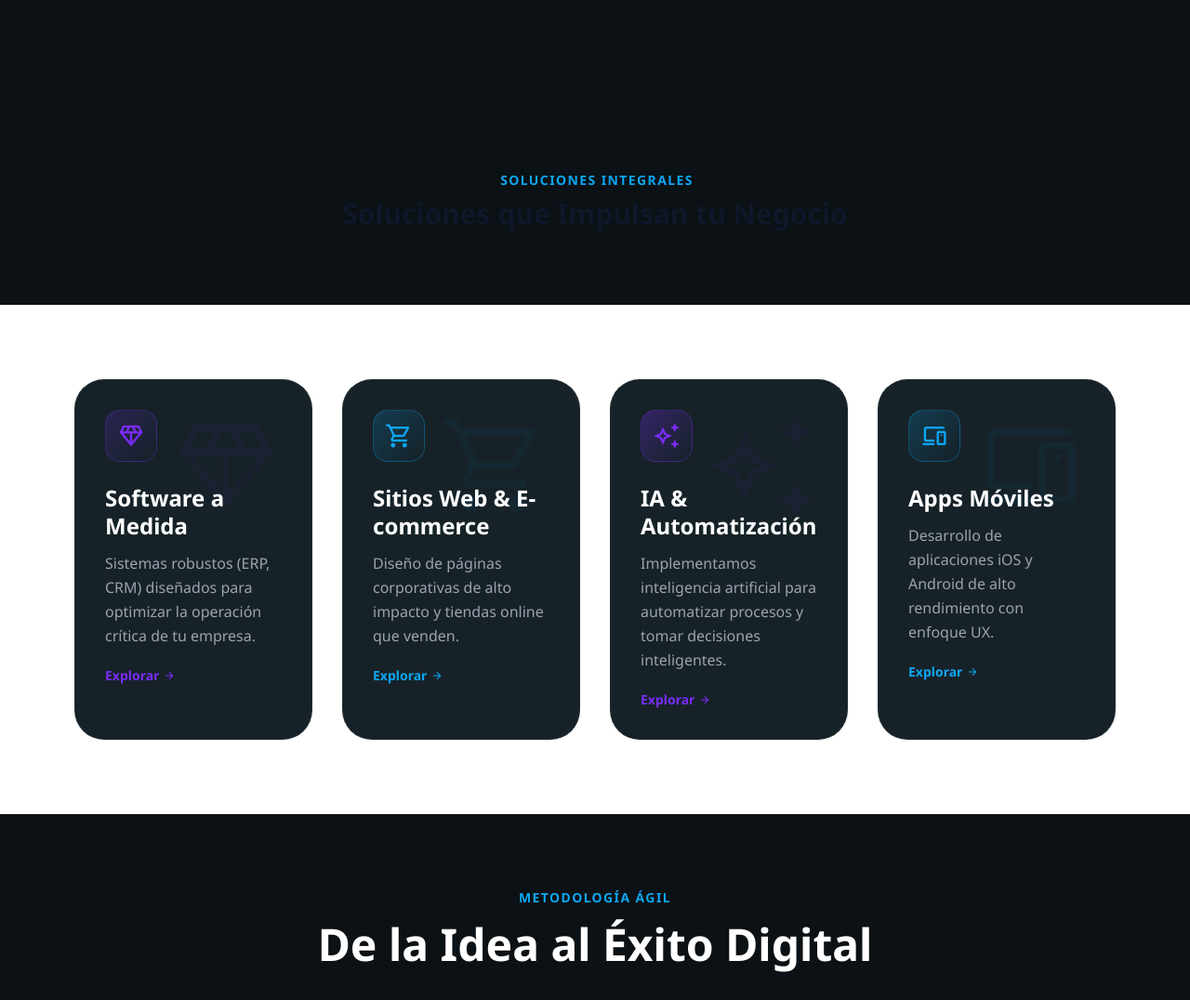
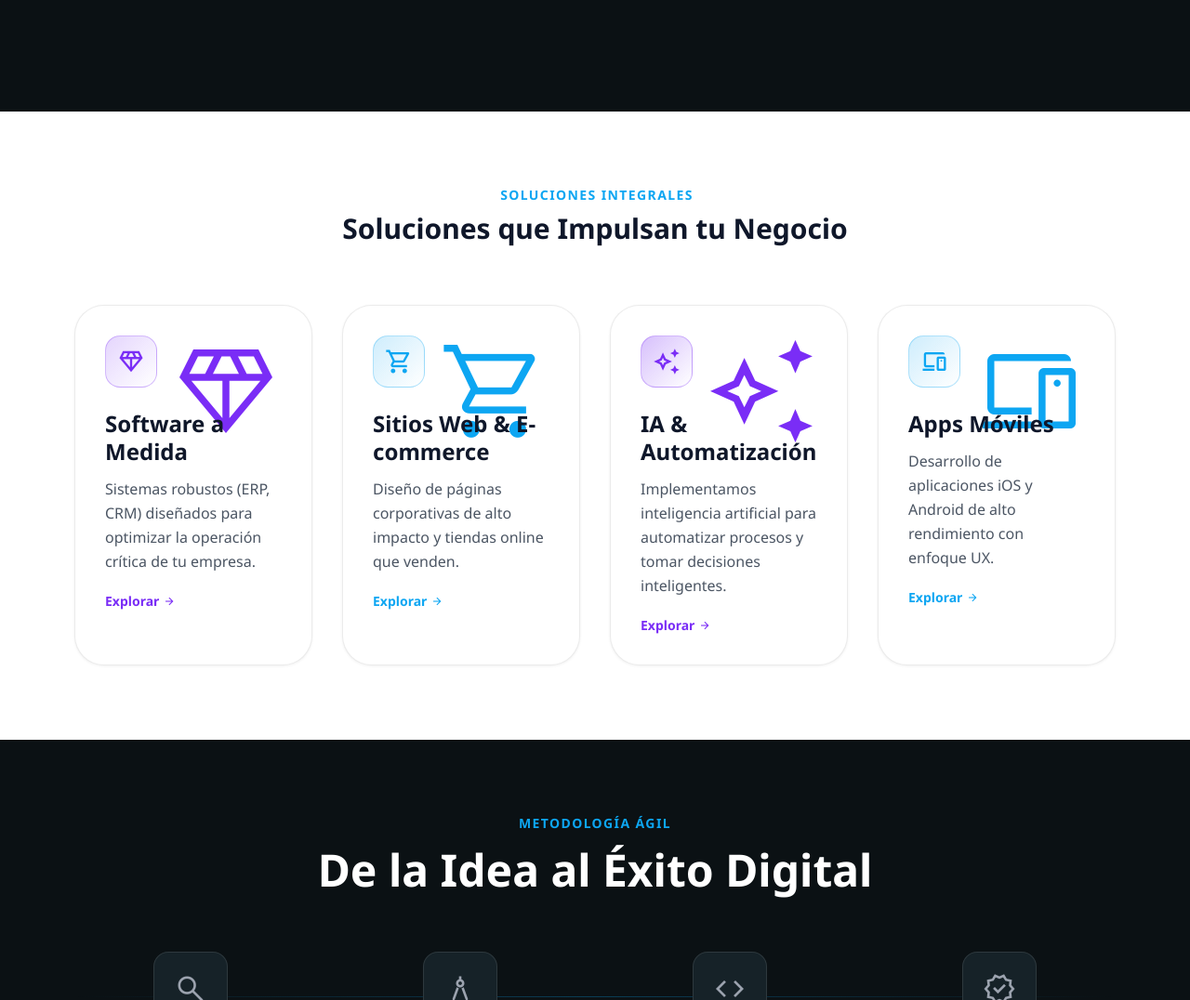
Before and after one commit to alexser84/tiidi, a website: page index.html in a window 1280 px wide. Shown: the part 1020-2096 px from the top of the page at 93% size. Drawn offline with nearby package versions, Linux system fonts and the light colour scheme.

Commit message:
fix(servicios): mover titulo a seccion blanca + ajustar cards para fondo claro
- Mover 'Soluciones Integrales' y 'Soluciones que Impulsan tu Negocio'
  dentro de la seccion blanca (antes estaba sobre el hero oscuro y se perdia)
- Cambiar service-card: bg oscuro -> blanco con sombra sutil
- Border claro (rgba(0,0,0,.08)) en vez de white/5
- Titulos de cards: text-white -> text-slate-900
- Descripciones: text-gray-400 -> text-gray-600
- Iconos decorativos: opacity-5 -> opacity-10 (visibles sobre blanco)

```diff
--- a/index.html
+++ b/index.html
@@ -282,19 +282,18 @@
                     </div>
                 </section>
 
-                <div id="servicios" class="flex flex-col items-center text-center pt-16 scroll-mt-32 reveal">
+                </div>
+                <div class="w-full bg-white py-20 px-4 sm:px-6 lg:px-20">
+                <div class="max-w-[1400px] mx-auto">
+                <div id="servicios" class="flex flex-col items-center text-center mb-16 scroll-mt-32 reveal">
                     <span class="text-primary text-sm font-bold tracking-widest uppercase mb-2 pl-1">Soluciones
                         Integrales</span>
                     <h2 class="text-2xl sm:text-3xl font-black leading-tight text-slate-900">Soluciones que Impulsan tu Negocio</h2>
                 </div>
-
-                </div>
-                <div class="w-full bg-white py-20 px-4 sm:px-6 lg:px-20">
-                <div class="max-w-[1400px] mx-auto">
                 <section class="grid grid-cols-1 sm:grid-cols-2 lg:grid-cols-4 gap-8">
                     <a href="servicios/software-empresarial.html"
                         class="service-card group flex flex-col gap-6 p-8 hover:border-secondary/50 hover:shadow-[0_4px_30px_-2px_rgba(122,45,246,0.2)] reveal reveal-delay-1">
-                        <div class="absolute top-0 right-0 p-8 opacity-5 group-hover:opacity-20 transition-opacity">
+                        <div class="absolute top-0 right-0 p-8 opacity-10 group-hover:opacity-30 transition-opacity">
                             <span class="material-symbols-outlined text-[120px] text-secondary floating">diamond</span>
                         </div>
                         <div
@@ -303,9 +302,9 @@
                         </div>
                         <div class="z-10 flex flex-col gap-3">
                             <h3
-                                class="text-white text-2xl font-bold leading-tight group-hover:text-secondary transition-colors">
+                                class="text-slate-900 text-2xl font-bold leading-tight group-hover:text-secondary transition-colors">
                                 Software a Medida</h3>
-                            <p class="text-gray-400 text-base leading-relaxed">
+                            <p class="text-gray-600 text-base leading-relaxed">
                                 Sistemas robustos (ERP, CRM) diseñados para optimizar la operación crítica de tu
                                 empresa.
                             </p>
@@ -318,7 +317,7 @@
 
                     <a href="servicios/sitios-web-ecommerce.html"
                         class="service-card group flex flex-col gap-6 p-8 hover:border-primary/50 hover:shadow-[0_4px_30px_-2px_rgba(13,166,242,0.2)] reveal reveal-delay-2">
-                        <div class="absolute top-0 right-0 p-8 opacity-5 group-hover:opacity-20 transition-opacity">
+                        <div class="absolute top-0 right-0 p-8 opacity-10 group-hover:opacity-30 transition-opacity">
                             <span
                                 class="material-symbols-outlined text-[120px] text-primary floating">shopping_cart</span>
                         </div>
@@ -328,9 +327,9 @@
                         </div>
                         <div class="z-10 flex flex-col gap-3">
                             <h3
-                                class="text-white text-2xl font-bold leading-tight group-hover:text-primary transition-colors">
+                                class="text-slate-900 text-2xl font-bold leading-tight group-hover:text-primary transition-colors">
                                 Sitios Web & E-commerce</h3>
-                            <p class="text-gray-400 text-base leading-relaxed">
+                            <p class="text-gray-600 text-base leading-relaxed">
                                 Diseño de páginas corporativas de alto impacto y tiendas online que venden.
                             </p>
                             <span class="text-primary text-sm font-bold flex items-center gap-1 mt-2">
@@ -342,7 +341,7 @@
 
                     <a href="servicios/automatizacion-ia.html"
                         class="service-card group flex flex-col gap-6 p-8 hover:border-secondary/50 hover:shadow-[0_4px_30px_-2px_rgba(122,45,246,0.2)] reveal reveal-delay-3">
-                        <div class="absolute top-0 right-0 p-8 opacity-5 group-hover:opacity-20 transition-opacity">
+                        <div class="absolute top-0 right-0 p-8 opacity-10 group-hover:opacity-30 transition-opacity">
                             <span
                                 class="material-symbols-outlined text-[120px] text-secondary floating">auto_awesome</span>
                         </div>
@@ -352,9 +351,9 @@
                         </div>
                         <div class="z-10 flex flex-col gap-3">
                             <h3
-                                class="text-white text-2xl font-bold leading-tight group-hover:text-secondary transition-colors">
+                                class="text-slate-900 text-2xl font-bold leading-tight group-hover:text-secondary transition-colors">
                                 IA & Automatización</h3>
-                            <p class="text-gray-400 text-base leading-relaxed">
+                            <p class="text-gray-600 text-base leading-relaxed">
                                 Implementamos inteligencia artificial para automatizar procesos y tomar decisiones
                                 inteligentes.
                             </p>
@@ -367,7 +366,7 @@
 
                     <a href="servicios/apps-moviles.html"
                         class="service-card group flex flex-col gap-6 p-8 hover:border-primary/50 hover:shadow-[0_4px_30px_-2px_rgba(13,166,242,0.2)] reveal reveal-delay-4">
-                        <div class="absolute top-0 right-0 p-8 opacity-5 group-hover:opacity-20 transition-opacity">
+                        <div class="absolute top-0 right-0 p-8 opacity-10 group-hover:opacity-30 transition-opacity">
                             <span class="material-symbols-outlined text-[120px] text-primary floating">devices</span>
                         </div>
                         <div
@@ -376,9 +375,9 @@
                         </div>
                         <div class="z-10 flex flex-col gap-3">
                             <h3
-                                class="text-white text-2xl font-bold leading-tight group-hover:text-primary transition-colors">
+                                class="text-slate-900 text-2xl font-bold leading-tight group-hover:text-primary transition-colors">
                                 Apps Móviles</h3>
-                            <p class="text-gray-400 text-base leading-relaxed">
+                            <p class="text-gray-600 text-base leading-relaxed">
                                 Desarrollo de aplicaciones iOS y Android de alto rendimiento con enfoque UX.
                             </p>
                             <span class="text-primary text-sm font-bold flex items-center gap-1 mt-2">
```
Also changed, not shown: css/styles.css.
